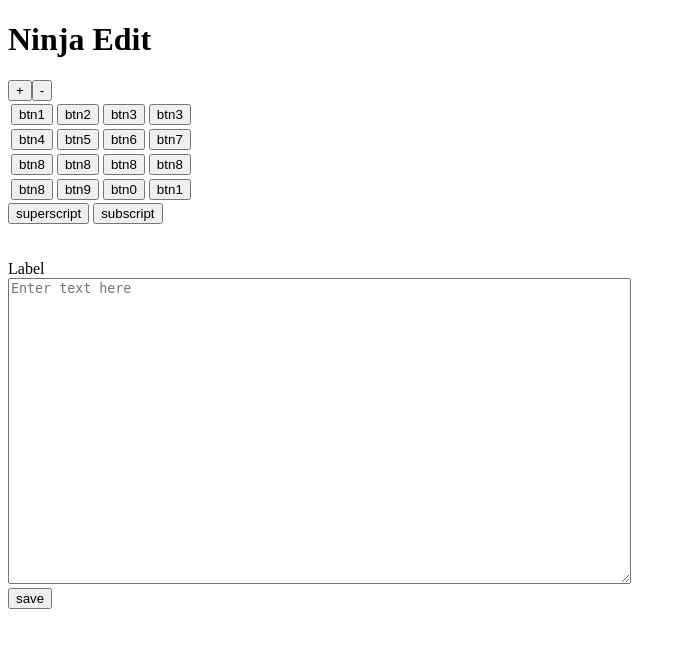
After one commit to EarliestHippo27/note-ninja, a Flask app: page /edit in a window 1280 px wide. The commit adds this page. Shown: the top 648 px of the page, without its empty margins (0-686 px from the left). Run offline with Flask 3, Linux system fonts and the light colour scheme.

Commit message:
created document editor html file

```diff
--- /dev/null
+++ b/NoteNinjabackend/templates/edit.html
@@ -0,0 +1,84 @@
+<!DOCTYPE html>
+<html lang="en">
+<head>
+    <meta charset="UTF-8">
+    <meta name="viewport" content="width=device-width, initial-scale=1.0">
+    <title>Document</title>
+</head>
+<body>
+    <!--document / page title-->
+    <h1>Ninja Edit</h1>
+
+
+    <!--font selection menu-->
+    <form method="post" action="" style="float: left;">
+        <input type="hidden" value="+" style="display: none;">
+        <button type="submit" value="">+</button>
+    </form>
+    <form method="post" action="">
+        <input type="hidden" value="-" style="display: none;">
+        <button type="submit" value="">-</button>
+    </form>
+
+
+    <!--table of insertable symbols-->
+    <form>
+    <table>
+        <tbody>
+            <tr>
+                <td>
+                    <form method="post" action="">
+                        <input type="hidden" value="-" style="display: none;">
+                        <button type="submit" value="">btn1</button>
+                    </form>
+                </td>
+                <td><button>btn2</button></td>
+                <td><button>btn3</button></td>
+                <td><button>btn3</button></td>
+            </tr>
+            <tr>
+                <td><button>btn4</button></td>
+                <td><button>btn5</button></td>
+                <td><button>btn6</button></td>
+                <td><button>btn7</button></td>
+            </tr>
+            <tr>
+                <td><button type="submit" value="">btn8</button></td>
+                <td><button type="submit" value="">btn8</button></td>
+                <td><button type="submit" value="">btn8</button></td>
+                <td><button type="submit" value="">btn8</button></td>
+
+            </tr>
+            <tr>
+                <td><button>btn8</button></td>
+                <td><button>btn9</button></td>
+                <td><button>btn0</button></td>
+                <td><button>btn1</button></td>
+            </tr>
+        </tbody>
+    </table>
+    </form>
+    <tr>
+        <form>
+        <td><button type="submit">superscript</button></td>
+        <td><button type="submit">subscript</button></td>
+        </form>
+    </tr>
+    <br>
+    <br>
+
+    <!--text input form-->
+    <form>
+    <label for="text-box">Label</label>
+    <br>
+    <textarea id="freeform" name="freeform" rows="20" cols="75" placeholder="Enter text here"></textarea>
+    <br>
+    <button>save</button>
+    </form>
+
+
+
+
+    <!--save / submit button-->
+</body>
+</html>
--- a/NoteNinjabackend/views.py
+++ b/NoteNinjabackend/views.py
@@ -35,3 +35,7 @@ def home():
             db.session.commit()
             return redirect("/")
     return render_template("home.html")
+
+@views.route('/edit')
+def show_editor():
+    return render_template("edit.html")
```
Also changed, not shown: NoteNinjabackend/static/styles/styles.css (+8 -1 lines), instance/database.db.
